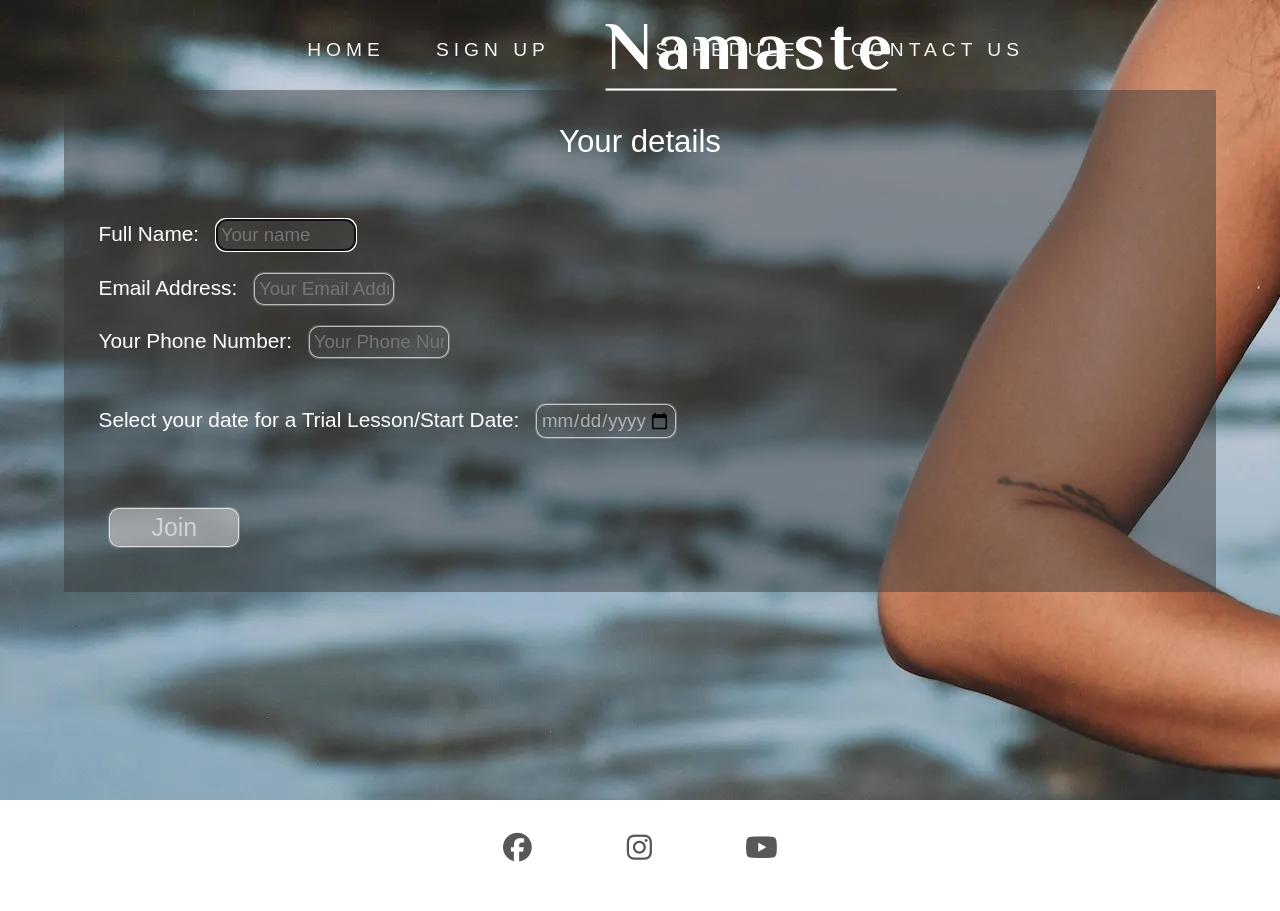
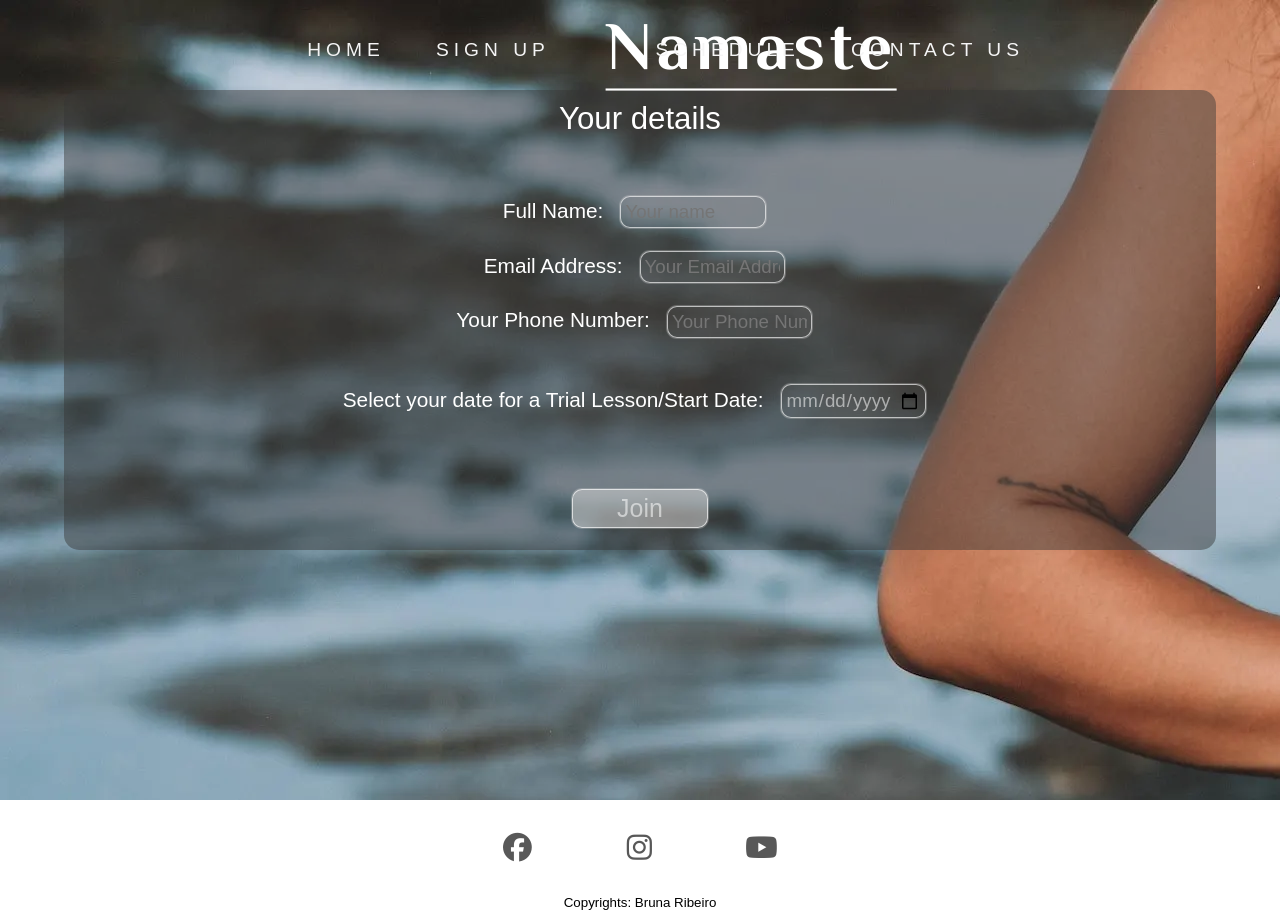
Before and after one commit to BrrunaRibeiro/Namaste, a plain HTML site: page signup.html in a window 1280 px wide. Shown: the top 911 px of the page. Drawn offline with Linux system fonts and the light colour scheme; a web font is replaced by a local one.

Commit message:
Add new style to signup page

```diff
--- a/assets/css/style.css
+++ b/assets/css/style.css
@@ -94,7 +94,7 @@ header {
     width: 100%;
 }
 
-#mainphoto {
+#main-photo {
     height: 800px;
     width: 100%;
     background: url('../images/yogapracticenamaste.webp') no-repeat;
@@ -173,6 +173,7 @@ form {
     font-weight: 100;
     font-size: 130%;
     color: #ffffff;
+    text-align: center;
 }
 
 form legend {
@@ -196,12 +197,17 @@ form input {
     margin: 1%;
 }
 
+:focus-visible {
+    outline: #ffffffa6 1px;
+}
+
 #form-container {
     background-color: rgba(54, 54, 54, 0.459);
-    padding: 3%;
+    padding: 1%;
+    border-radius: 15px;
 
     animation-name: formcontainer-zoomout;
-    animation-duration: 4s;
+    animation-duration: 3s;
     animation-timing-function: ease-in-out;
 }
 
--- a/signup.html
+++ b/signup.html
@@ -33,7 +33,7 @@
 <!--Sign up form(ACTION VALUE TO BE ENTERED)-->
 
 <body>
-    <section id="mainphoto">
+    <section id="main-photo">
         <form action="" id="form">
             <div id="form-container">
                 <fieldset>
@@ -71,6 +71,7 @@
                     aria-label="Visit our Youtube channel(Opens in a new page)"><i class="fa-brands fa-youtube"></i></a>
             </li>
         </ul>
+        <small>Copyrights: Bruna Ribeiro</small>
     </footer>
     <!--Footer's icon's source-->
     <script src="https://kit.fontawesome.com/40b242bab7.js" crossorigin="annonymous"></script>
```
Also changed, not shown: contact.html (+2 -1 lines), index.html (+2 -1 lines), schedule.html (+2 -1 lines).
